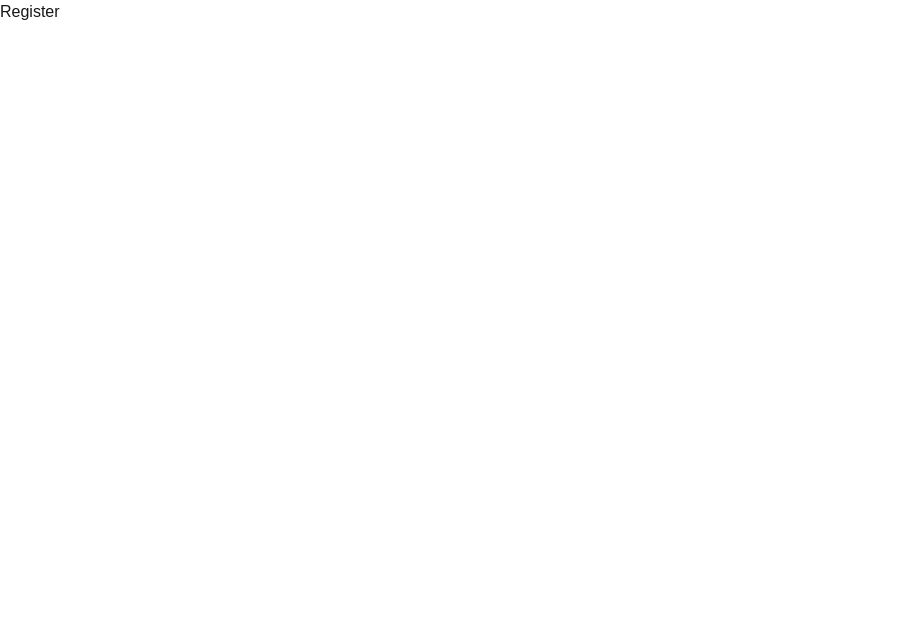
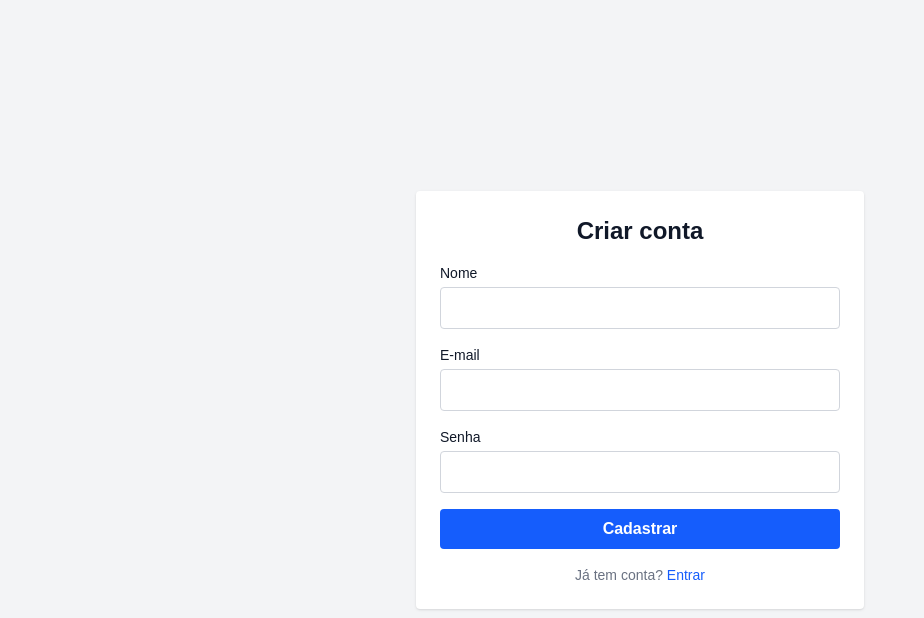
Before and after one commit to JrValerio/linkando.dev, a Next.js app in the folder linkando-frontend/: page /register in a window 1280 px wide. Shown: the top 618 px of the page, without its empty margins (0-924 px from the left). Built offline with nearby package versions, Linux system fonts and the light colour scheme.

Commit message:
feat: implementa página de cadastro com layout limpo e simulação de envio

```diff
--- a/linkando-frontend/src/app/(public)/register/page.tsx
+++ b/linkando-frontend/src/app/(public)/register/page.tsx
@@ -1,8 +1,92 @@
+'use client';
 
-const page = () => {
+import Link from 'next/link';
+import { useState } from 'react';
+
+export default function RegisterPage() {
+  const [email, setEmail] = useState('');
+  const [name, setName] = useState('');
+  const [password, setPassword] = useState('');
+  const [success, setSuccess] = useState(false);
+
+  const handleSubmit = async (e: React.FormEvent) => {
+    e.preventDefault();
+    setSuccess(true);
+
+    // 🔐 Aqui entraria a chamada real para API de cadastro
+    // await axios.post('/api/register', { name, email, password });
+  };
+
   return (
-    <div>Register</div>
-  )
+    <main className="min-h-screen flex items-center justify-center bg-gray-100 text-gray-900 px-4">
+      <form
+        onSubmit={handleSubmit}
+        className="bg-white p-6 rounded shadow w-full max-w-md space-y-4"
+      >
+        <h1 className="text-2xl font-bold text-center">Criar conta</h1>
+
+        <div>
+          <label htmlFor="name" className="block text-sm font-medium mb-1">
+            Nome
+          </label>
+          <input
+            type="text"
+            id="name"
+            required
+            value={name}
+            onChange={(e) => setName(e.target.value)}
+            className="w-full p-2 border border-gray-300 rounded"
+          />
+        </div>
+
+        <div>
+          <label htmlFor="email" className="block text-sm font-medium mb-1">
+            E-mail
+          </label>
+          <input
+            type="email"
+            id="email"
+            required
+            value={email}
+            onChange={(e) => setEmail(e.target.value)}
+            className="w-full p-2 border border-gray-300 rounded"
+          />
+        </div>
+
+        <div>
+          <label htmlFor="password" className="block text-sm font-medium mb-1">
+            Senha
+          </label>
+          <input
+            type="password"
+            id="password"
+            required
+            value={password}
+            onChange={(e) => setPassword(e.target.value)}
+            className="w-full p-2 border border-gray-300 rounded"
+          />
+        </div>
+
+        <button
+          type="submit"
+          className="w-full py-2 px-4 bg-blue-600 hover:bg-blue-700 text-white font-semibold rounded transition"
+        >
+          Cadastrar
+        </button>
+
+        {success && (
+          <p className="text-green-600 text-center text-sm mt-2">
+            Cadastro simulado com sucesso!
+          </p>
+        )}
+
+        <p className="text-center text-sm text-gray-500">
+          Já tem conta?{' '}
+          <Link href="/sign-in" className="text-blue-600 hover:underline font-medium">
+            Entrar
+          </Link>
+        </p>
+      </form>
+    </main>
+  );
 }
-
-export default page
```
